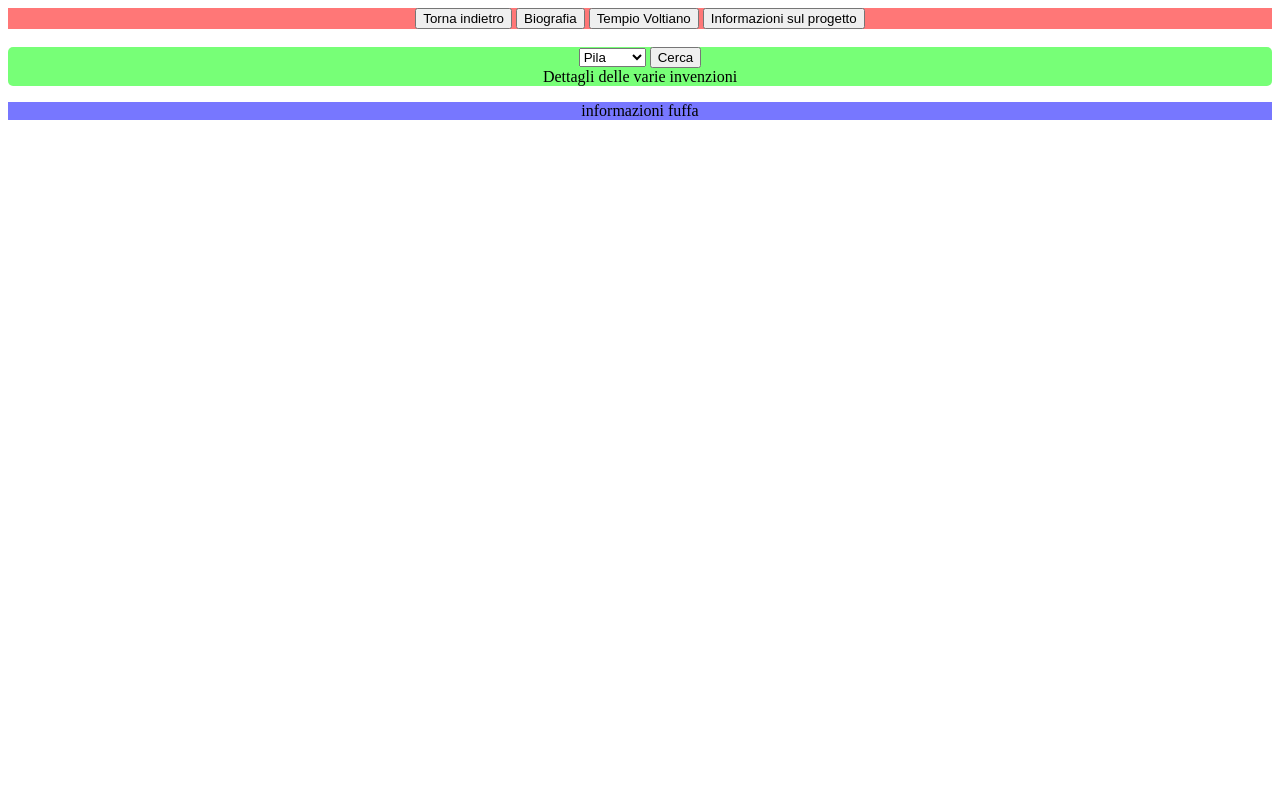
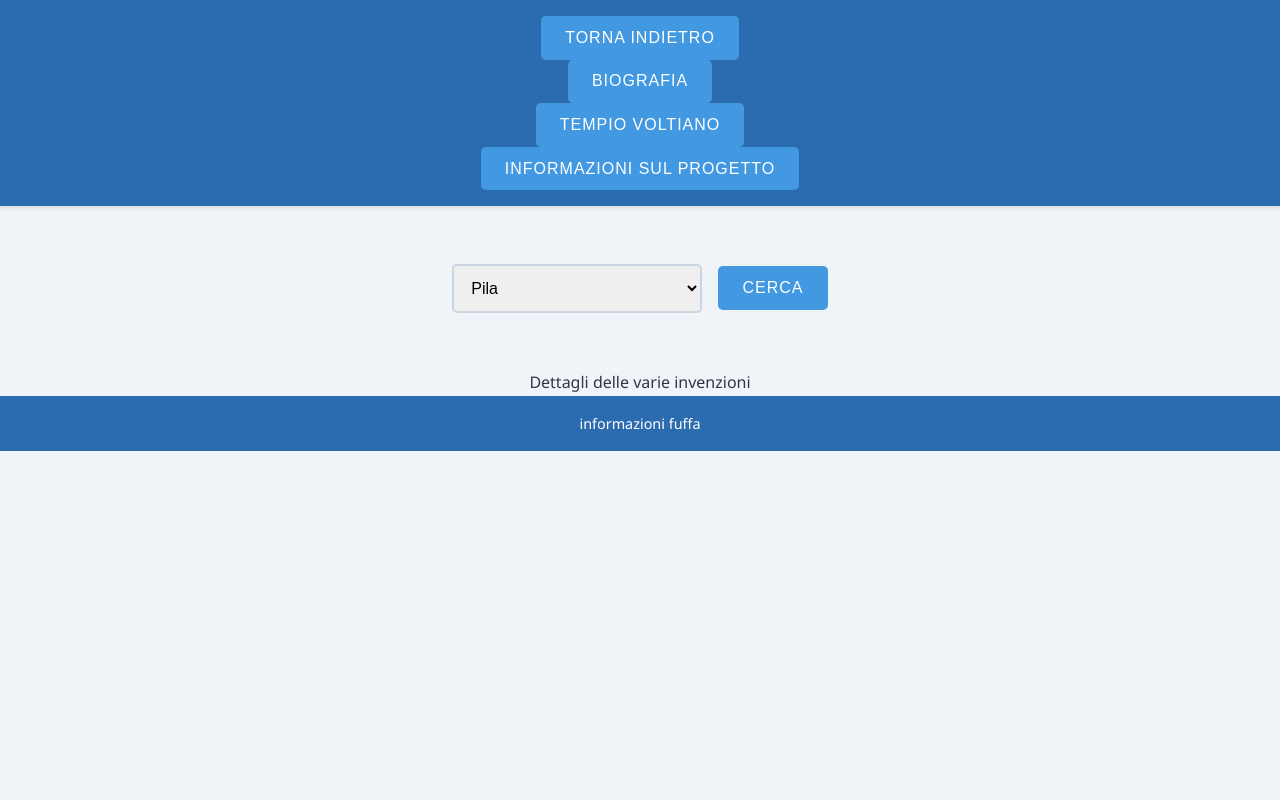
Before and after one commit to TheFCorti/Volta, a Django app: page /invenzioni in a window 1280 px wide. Run offline with Django 5.2, Linux system fonts and the light colour scheme.

Commit message:
update css

```diff
--- a/server/museo/museo/mv/museo/static/style.css
+++ b/server/museo/museo/mv/museo/static/style.css
@@ -1,22 +1,141 @@
-header {
-    background-color: #F008;
-    position: sticky;
-        top: 0px;
+/* style.css */
+/* Reset base */
+* {
+    margin: 0;
+    padding: 0;
+    box-sizing: border-box;
 }
 
-div {
-    border-width: 5px;
-    border-radius: 5px;
-    border-color: #0F0;
-    background-color: #0F08;
+body {
+    font-family: 'Segoe UI', Tahoma, Geneva, Verdana, sans-serif;
+    line-height: 1.6;
+    background-color: #f0f4f8;
+    color: #2d3748;
+    min-height: 100vh;
+    display: flex;
+    flex-direction: column;
 }
 
-footer {
-    background-color: #00F8;
-    position: sticky;
-        bottom: 0px;
+/* Header */
+header {
+    background-color: #2b6cb0;
+    padding: 1rem;
+    box-shadow: 0 2px 4px rgba(0,0,0,0.1);
 }
 
-form {
-    display: inline;
+header form {
+    display: flex;
+    gap: 1rem;
+    justify-content: center;
+    flex-wrap: wrap;
 }
+
+input[type="submit"] {
+    background-color: #4299e1;
+    color: white;
+    padding: 0.8rem 1.5rem;
+    border: none;
+    border-radius: 5px;
+    cursor: pointer;
+    transition: all 0.3s ease;
+    font-size: 1rem;
+    text-transform: uppercase;
+    letter-spacing: 1px;
+}
+
+input[type="submit"]:hover {
+    background-color: #3182ce;
+    transform: translateY(-2px);
+}
+
+/* Main content */
+div.content {
+    flex: 1;
+    max-width: 1200px;
+    margin: 2rem auto;
+    padding: 2rem;
+    background: white;
+    border-radius: 10px;
+    box-shadow: 0 4px 6px rgba(0,0,0,0.1);
+}
+
+p {
+    margin-bottom: 1rem;
+    font-size: 1.1rem;
+}
+
+/* Form styling */
+form[action*="details"] {
+    display: flex;
+    gap: 1rem;
+    align-items: center;
+    justify-content: center;
+    margin: 2rem 0;
+}
+
+select {
+    padding: 0.8rem;
+    border: 2px solid #cbd5e0;
+    border-radius: 5px;
+    font-size: 1rem;
+    width: 250px;
+}
+
+/* Details block */
+block.details {
+    padding: 2rem;
+    background-color: #ebf8ff;
+    border-left: 4px solid #4299e1;
+    border-radius: 5px;
+    margin-top: 2rem;
+}
+
+/* Footer */
+footer {
+    background-color: #2b6cb0;
+    color: white;
+    padding: 1rem;
+    margin-top: auto;
+}
+
+footer p {
+    margin: 0;
+    font-size: 0.9rem;
+    text-align: center;
+}
+
+/* Responsive design */
+@media (max-width: 768px) {
+    div.content {
+        margin: 1rem;
+        padding: 1.5rem;
+    }
+
+    header form {
+        flex-direction: column;
+        align-items: center;
+    }
+
+    input[type="submit"] {
+        width: 90%;
+        text-align: center;
+    }
+
+    form[action*="details"] {
+        flex-direction: column;
+    }
+
+    select {
+        width: 100%;
+    }
+}
+
+/* Utility classes */
+.center-text {
+    text-align: center;
+}
+
+.highlight {
+    color: #2b6cb0;
+    font-weight: bold;
+}
```
